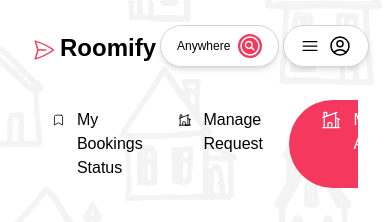
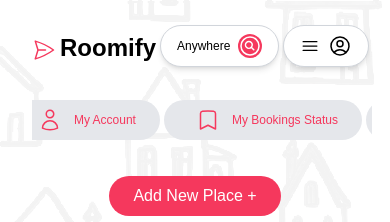
Before and after one commit to Rarma03/roomify-aws-deploy-01, a React (Vite) app: page /account/places in a window 390 px wide. Shown: the top 222 px of the page. Built offline with nearby package versions, Linux system fonts and the light colour scheme; no server answers; a web font is replaced by a local one.

Commit message:
update accountnav mobile view

```diff
--- a/src/AccountNav.jsx
+++ b/src/AccountNav.jsx
@@ -1,6 +1,4 @@
-import { useContext, useEffect } from "react";
-import { Link, Navigate, useParams, useNavigate, useLocation } from "react-router-dom";
-import axios from "axios";
+import { useLocation, Link } from "react-router-dom";
 
 export default function AccountNav() {
     const { pathname } = useLocation();
@@ -8,40 +6,39 @@ export default function AccountNav() {
     if (subpage === undefined) {
         subpage = 'profile';
     }
+
     function linkClasses(type = null) {
-        // const isActive = pathname === '/account' && type === 'profile';
-        let classes = 'rounded-full inline-flex gap-2 py-2 px-6';
+        let classes = 'rounded-full inline-flex gap-2 py-2 px-6 whitespace-nowrap flex items-center';
         if (type === subpage) {
             classes += ' bg-primary text-white';
-        }
-        else {
-            classes += 'bg-white';
+        } else {
+            classes += ' bg-gray-200 text-primary ';
         }
         return classes;
     }
 
     return (
-        <nav className="w-full flex mt-8 gap-4 justify-center  overflow-scroll sm:overflow-hidden">
+        <nav className="w-full flex mt-8 gap-1 md;gap-4 justify-center overflow-x-auto sm:overflow-visible text-xs pl-[340px] md:pl-0">
             <Link className={linkClasses('profile')} to={'/account'}>
-                <svg xmlns="http://www.w3.org/2000/svg" fill="none" viewBox="0 0 24 24" strokeWidth="1.5" stroke="currentColor" className="size-6 mr-1 ml-[40px] sm:ml-2">
+                <svg xmlns="http://www.w3.org/2000/svg" fill="none" viewBox="0 0 24 24" strokeWidth="1.5" stroke="currentColor" className="w-6 h-6 mr-1 ml-2">
                     <path strokeLinecap="round" strokeLinejoin="round" d="M15.75 6a3.75 3.75 0 1 1-7.5 0 3.75 3.75 0 0 1 7.5 0ZM4.501 20.118a7.5 7.5 0 0 1 14.998 0A17.933 17.933 0 0 1 12 21.75c-2.676 0-5.216-.584-7.499-1.632Z" />
                 </svg>
                 My Account
             </Link>
             <Link className={linkClasses('bookings')} to={'/account/bookings'}>
-                <svg xmlns="http://www.w3.org/2000/svg" fill="none" viewBox="0 0 24 24" strokeWidth="1.5" stroke="currentColor" className="size-6 mr-1 ml-2">
+                <svg xmlns="http://www.w3.org/2000/svg" fill="none" viewBox="0 0 24 24" strokeWidth="1.5" stroke="currentColor" className="w-6 h-6 mr-1 ml-2">
                     <path strokeLinecap="round" strokeLinejoin="round" d="M17.593 3.322c1.1.128 1.907 1.077 1.907 2.185V21L12 17.25 4.5 21V5.507c0-1.108.806-2.057 1.907-2.185a48.507 48.507 0 0 1 11.186 0Z" />
                 </svg>
                 My Bookings Status
             </Link>
             <Link className={linkClasses('rentingrequest')} to={'/account/rentingrequest'}>
-                <svg xmlns="http://www.w3.org/2000/svg" fill="none" viewBox="0 0 24 24" strokeWidth="1.5" stroke="currentColor" className="size-6 mr-1 ml-2">
-                    <path strokeLinecap="round" strokeLinejoin="round" d="M8.25 21v-4.875c0-.621.504-1.125 1.125-1.125h2.25c.621 0 1.125.504 1.125 1.125V21m0 0h4.5V3.545M12.75 21h7.5V10.75M2.25 21h1.5m18 0h-18M2.25 9l4.5-1.636M18.75 3l-1.5.545m0 6.205 3 1m1.5.5-1.5-.5M6.75 7.364V3h-3v18m3-13.636 10.5-3.819" />
+                <svg xmlns="http://www.w3.org/2000/svg" fill="none" viewBox="0 0 24 24" strokeWidth={1.5} stroke="currentColor" className="size-6">
+                    <path strokeLinecap="round" strokeLinejoin="round" d="M10.5 6h9.75M10.5 6a1.5 1.5 0 1 1-3 0m3 0a1.5 1.5 0 1 0-3 0M3.75 6H7.5m3 12h9.75m-9.75 0a1.5 1.5 0 0 1-3 0m3 0a1.5 1.5 0 0 0-3 0m-3.75 0H7.5m9-6h3.75m-3.75 0a1.5 1.5 0 0 1-3 0m3 0a1.5 1.5 0 0 0-3 0m-9.75 0h9.75" />
                 </svg>
                 Manage Request
             </Link>
             <Link className={linkClasses('places')} to={'/account/places'}>
-                <svg xmlns="http://www.w3.org/2000/svg" fill="none" viewBox="0 0 24 24" strokeWidth="1.5" stroke="currentColor" className="size-6 mr-1 ml-2">
+                <svg xmlns="http://www.w3.org/2000/svg" fill="none" viewBox="0 0 24 24" strokeWidth="1.5" stroke="currentColor" className="w-6 h-6 mr-1 ml-2">
                     <path strokeLinecap="round" strokeLinejoin="round" d="M8.25 21v-4.875c0-.621.504-1.125 1.125-1.125h2.25c.621 0 1.125.504 1.125 1.125V21m0 0h4.5V3.545M12.75 21h7.5V10.75M2.25 21h1.5m18 0h-18M2.25 9l4.5-1.636M18.75 3l-1.5.545m0 6.205 3 1m1.5.5-1.5-.5M6.75 7.364V3h-3v18m3-13.636 10.5-3.819" />
                 </svg>
                 My Accommodation
```
